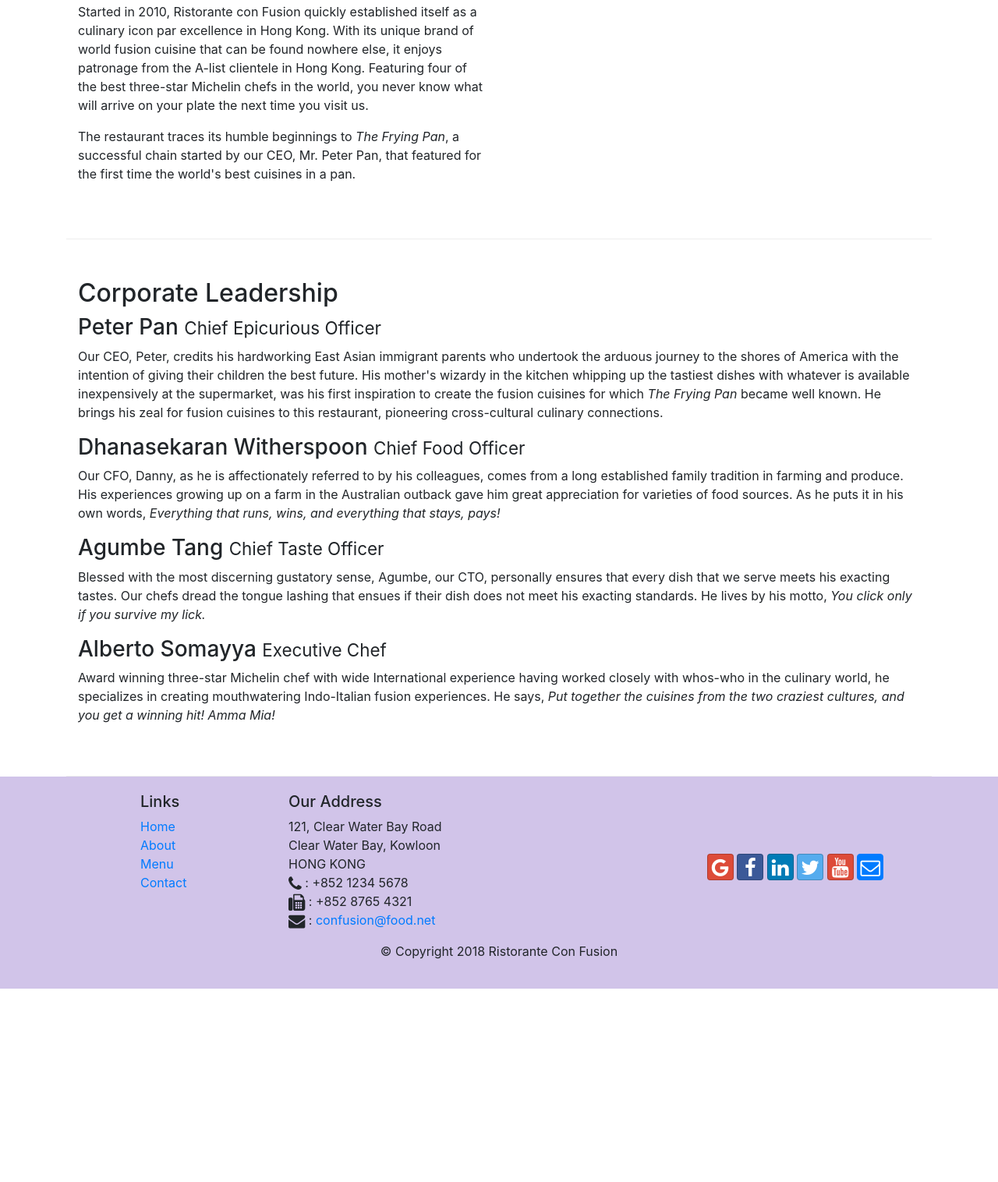
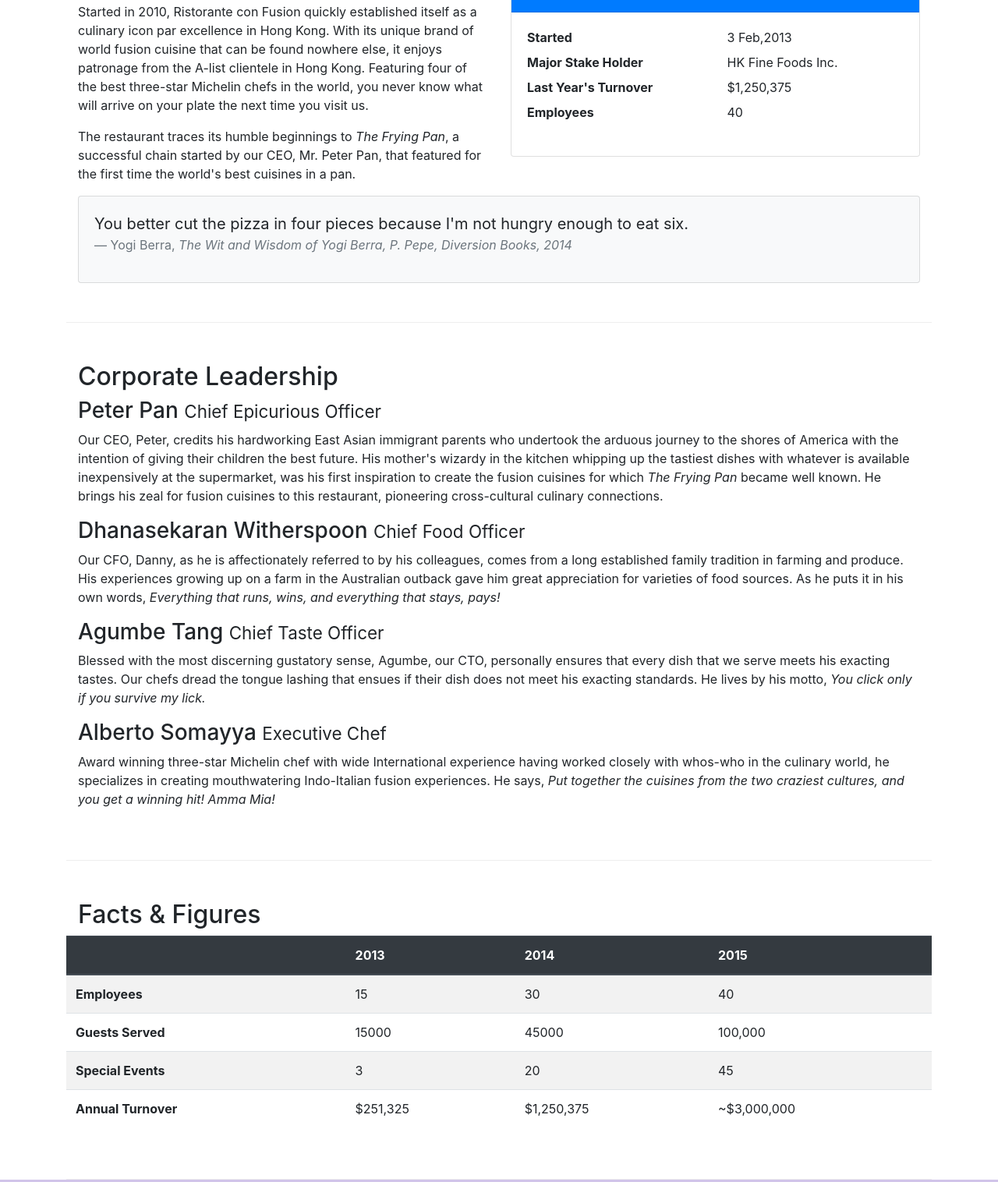
Before and after one commit to AbdulSami-07/conFusion, a website: page aboutus.html in a window 1280 px wide. Shown: the part 558-2074 px from the top of the page at 78% size. Before the commit the page ends 1826 px from the top, so only its background shows below. Drawn offline with nearby package versions, Linux system fonts and the light colour scheme.

Commit message:
Tables and Cards

```diff
--- a/aboutus.html
+++ b/aboutus.html
@@ -63,7 +63,35 @@
                 <p>Started in 2010, Ristorante con Fusion quickly established itself as a culinary icon par excellence in Hong Kong. With its unique brand of world fusion cuisine that can be found nowhere else, it enjoys patronage from the A-list clientele in Hong Kong.  Featuring four of the best three-star Michelin chefs in the world, you never know what will arrive on your plate the next time you visit us.</p>
                 <p>The restaurant traces its humble beginnings to <em>The Frying Pan</em>, a successful chain started by our CEO, Mr. Peter Pan, that featured for the first time the world's best cuisines in a pan.</p>
             </div>
-            <div class="col-auto col-sm-6">
+            <div class="col-sm">
+                <div class="card">
+                    <h3 class="card-header bg-primary text-white">Facts at a Glance</h3>
+                    <div class="card-body ">
+                        <dl class="row">
+                            <dt class="col-6">Started</dt>
+                            <dd class="col-6">3 Feb,2013</dd>
+                            <dt class="col-6">Major Stake Holder</dt>
+                            <dd class="col-6">HK Fine Foods Inc.</dd>
+                            <dt class="col-6">Last Year's Turnover</dt>
+                            <dd class="col-6">$1,250,375</dd>
+                            <dt class="col-6">Employees</dt>
+                            <dd class="col-6">40</dd>
+                        </dl>
+                    </div>
+                </div>
+            </div>
+            <div class="col-12">
+                <div class="card card-body bg-light">
+                    <blockquote class="blockquote">
+                        <p class="mb-0">You better cut the pizza in four pieces because I'm not hungry enough to eat six.</p>
+                        <footer class="blockquote-footer">Yogi Berra,
+                            <cite title="Source Title">
+                                The Wit and Wisdom of Yogi Berra,
+                            P. Pepe, Diversion Books, 2014
+                            </cite>
+                        </footer>
+                    </blockquote>
+                </div>
             </div>
         </div>
 
@@ -80,6 +108,50 @@
                 <h3>Alberto Somayya <small>Executive Chef</small></h3>
                 <p class="d-none d-sm-block">Award winning three-star Michelin chef with wide International experience having worked closely with whos-who in the culinary world, he specializes in creating mouthwatering Indo-Italian fusion experiences. He says, <em>Put together the cuisines from the two craziest cultures, and you get a winning hit! Amma Mia!</em></p>
             </div>
+       </div>
+
+       <div class="row row-content">
+           <div class="col-12 col-sm-9">
+               <h2>Facts &amp; Figures</h2>
+           </div>
+           <div class="table-responsive">
+            <table class="table table-striped">
+                <thead class="thead-dark">
+                    <tr>
+                        <th>&nbsp;</th>
+                        <th>2013</th>
+                        <th>2014</th>
+                        <th>2015</th>
+                    </tr>
+                </thead>
+                <tbody>
+                    <tr>
+                        <th>Employees</th>
+                        <td>15</td>
+                        <td>30</td>
+                        <td>40</td>
+                    </tr>
+                    <tr>
+                        <th>Guests Served</th>
+                        <td>15000</td>
+                        <td>45000</td>
+                        <td>100,000</td>
+                    </tr>
+                    <tr>
+                        <th>Special Events</th>
+                        <td>3</td>
+                        <td>20</td>
+                        <td>45</td>
+                    </tr>
+                    <tr>
+                        <th>Annual Turnover</th>
+                        <td>$251,325</td>
+                        <td>$1,250,375</td>
+                        <td>~$3,000,000</td>
+                    </tr>
+                </tbody>
+            </table>
+        </div>
        </div>
 
     </div>
```
